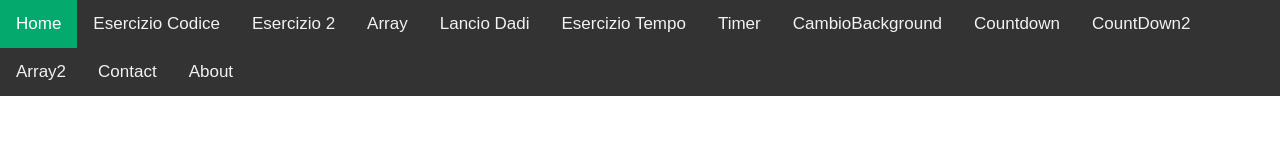
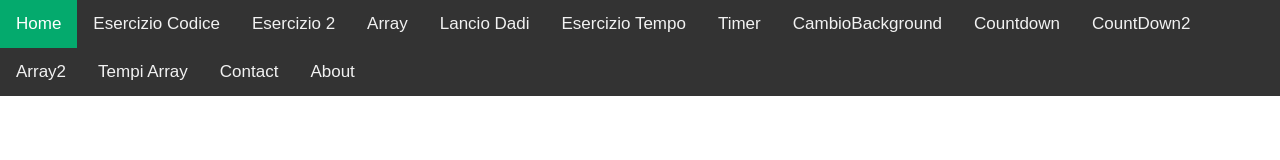
Before and after one commit to lucamelano/Informatica, a plain HTML site: page index.html in a window 1280 px wide. Drawn offline with Linux system fonts and the light colour scheme.

Commit message:
Update index.html

```diff
--- a/index.html
+++ b/index.html
@@ -75,6 +75,7 @@ body {
   <a href="./Countdown.html">Countdown</a>
   <a href="./CountDown2.html">CountDown2</a>
   <a href="./array2.html">Array2</a>
+   <a href="./TempiArray.html">Tempi Array</a>
   <a href="#contact">Contact</a>
   <a href="#about">About</a>
   <a href="javascript:void(0);" class="icon" onclick="myFunction()">
```
